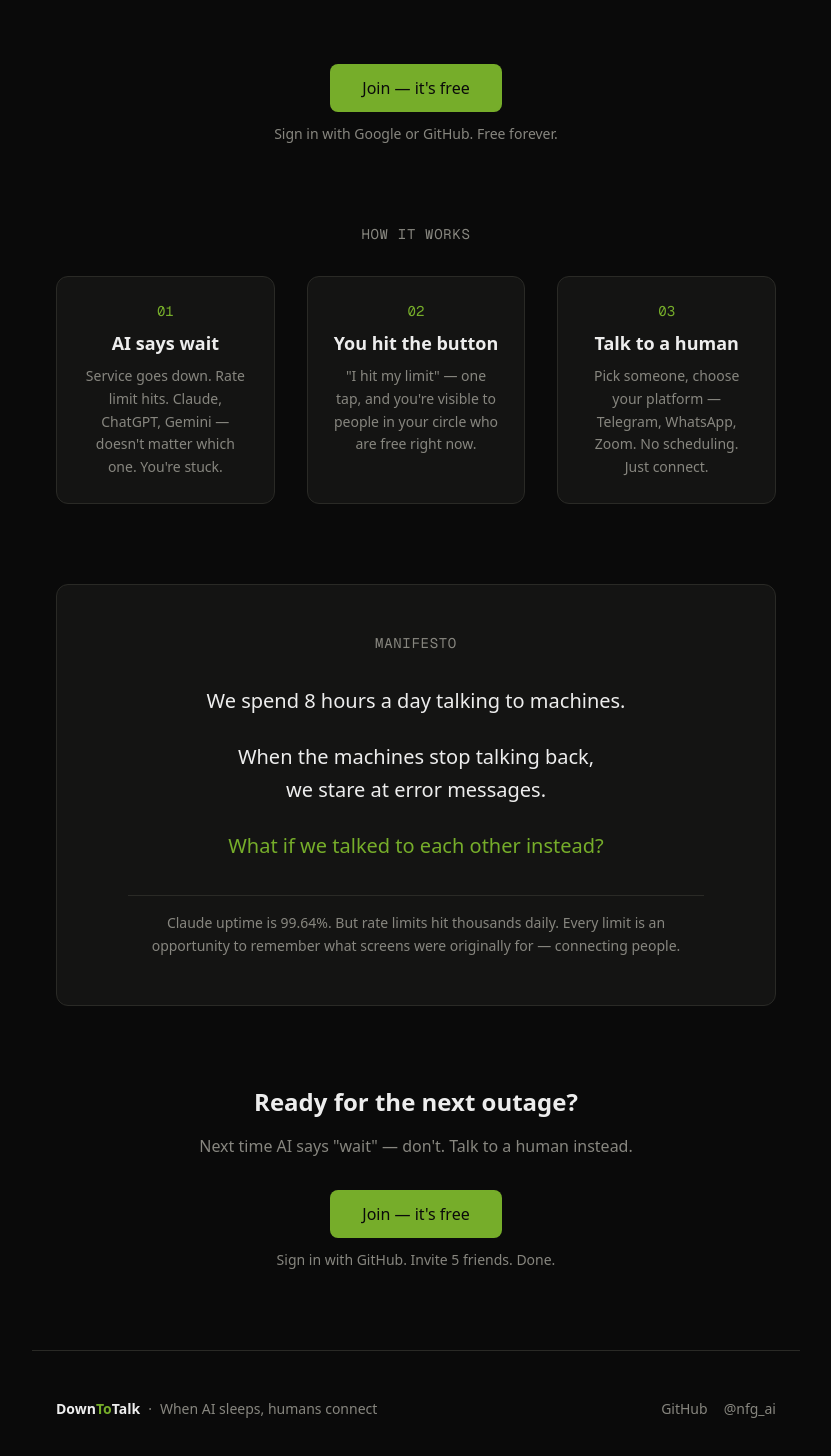
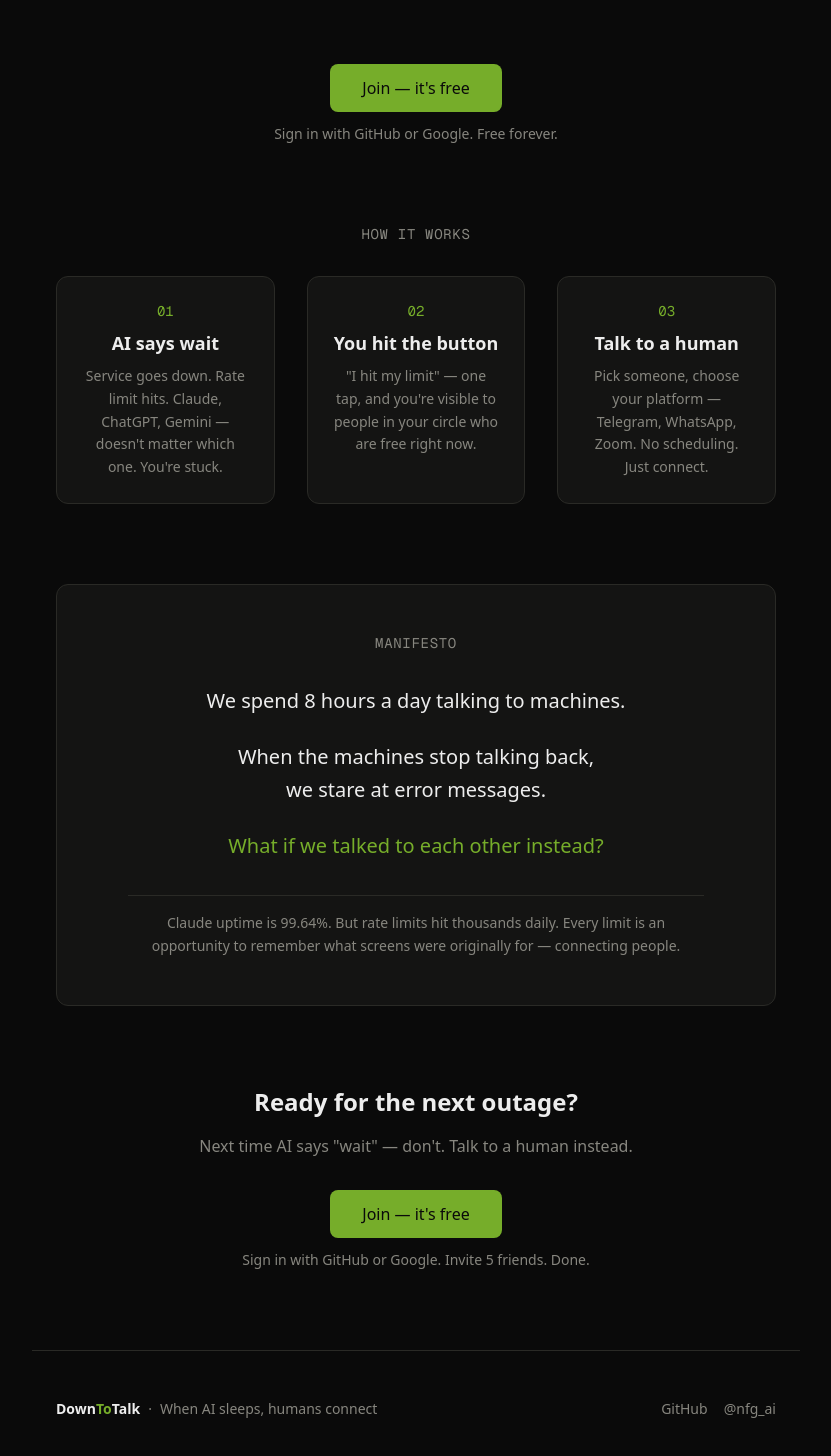
Before and after one commit to vasilievyakov/downtotalk, a Next.js app: page / in a window 1280 px wide. Shown: the part 752-2208 px from the top of the page, without its empty margins (224-1055 px from the left). Built offline with nearby package versions, Linux system fonts and the light colour scheme; no server answers; the database is empty.

Commit message:
Fix auth provider text: add Google alongside GitHub

```diff
--- a/src/app/page.tsx
+++ b/src/app/page.tsx
@@ -78,7 +78,7 @@ export default async function Home() {
               Join — it&apos;s free
             </Link>
             <p className="text-muted text-sm mt-3">
-              Sign in with Google or GitHub. Free forever.
+              Sign in with GitHub or Google. Free forever.
             </p>
           </div>
         )}
@@ -116,7 +116,7 @@ export default async function Home() {
               Join — it&apos;s free
             </Link>
             <p className="text-muted text-sm mt-3">
-              Sign in with GitHub. Invite 5 friends. Done.
+              Sign in with GitHub or Google. Invite 5 friends. Done.
             </p>
           </div>
         )}
```
